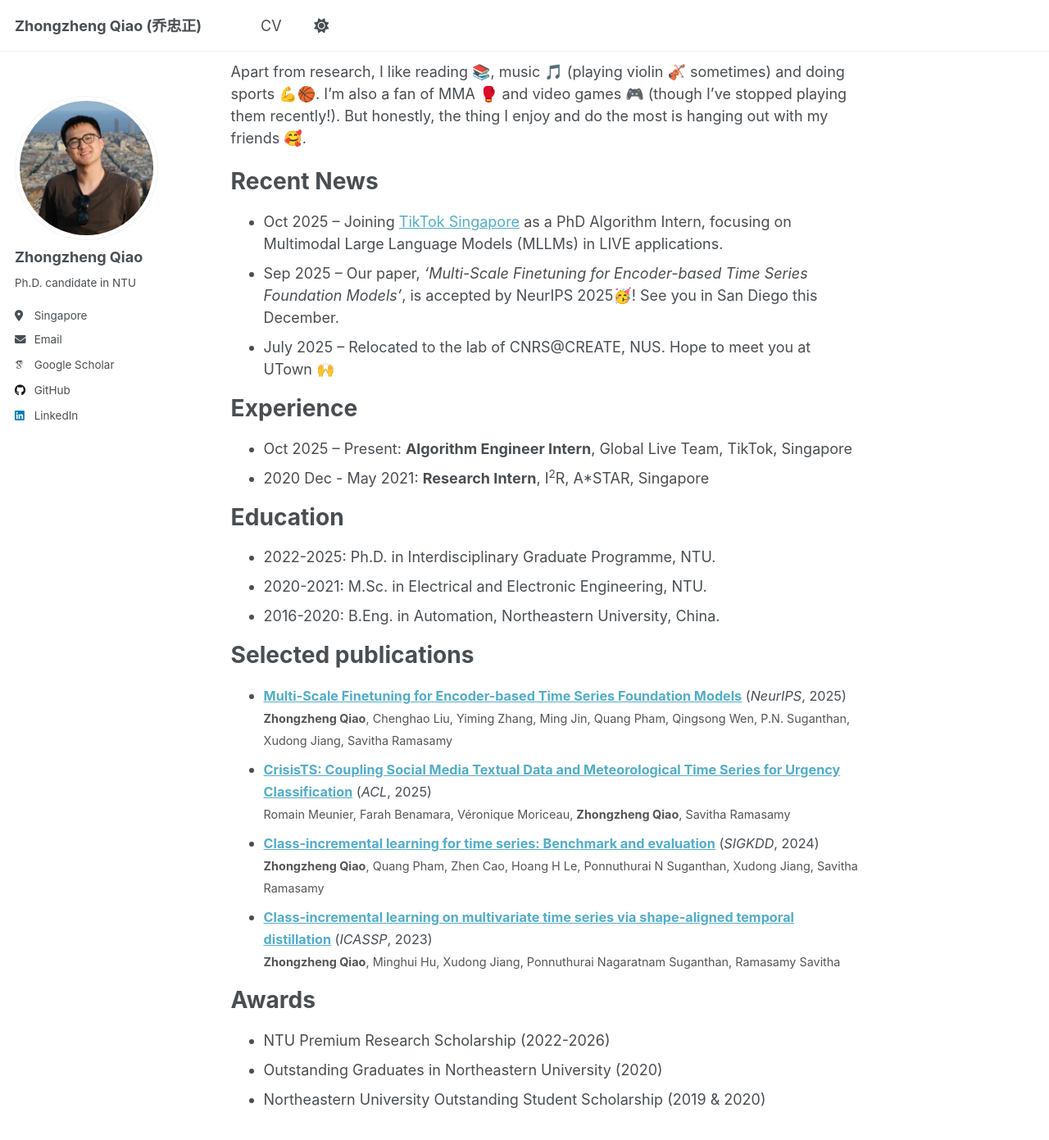
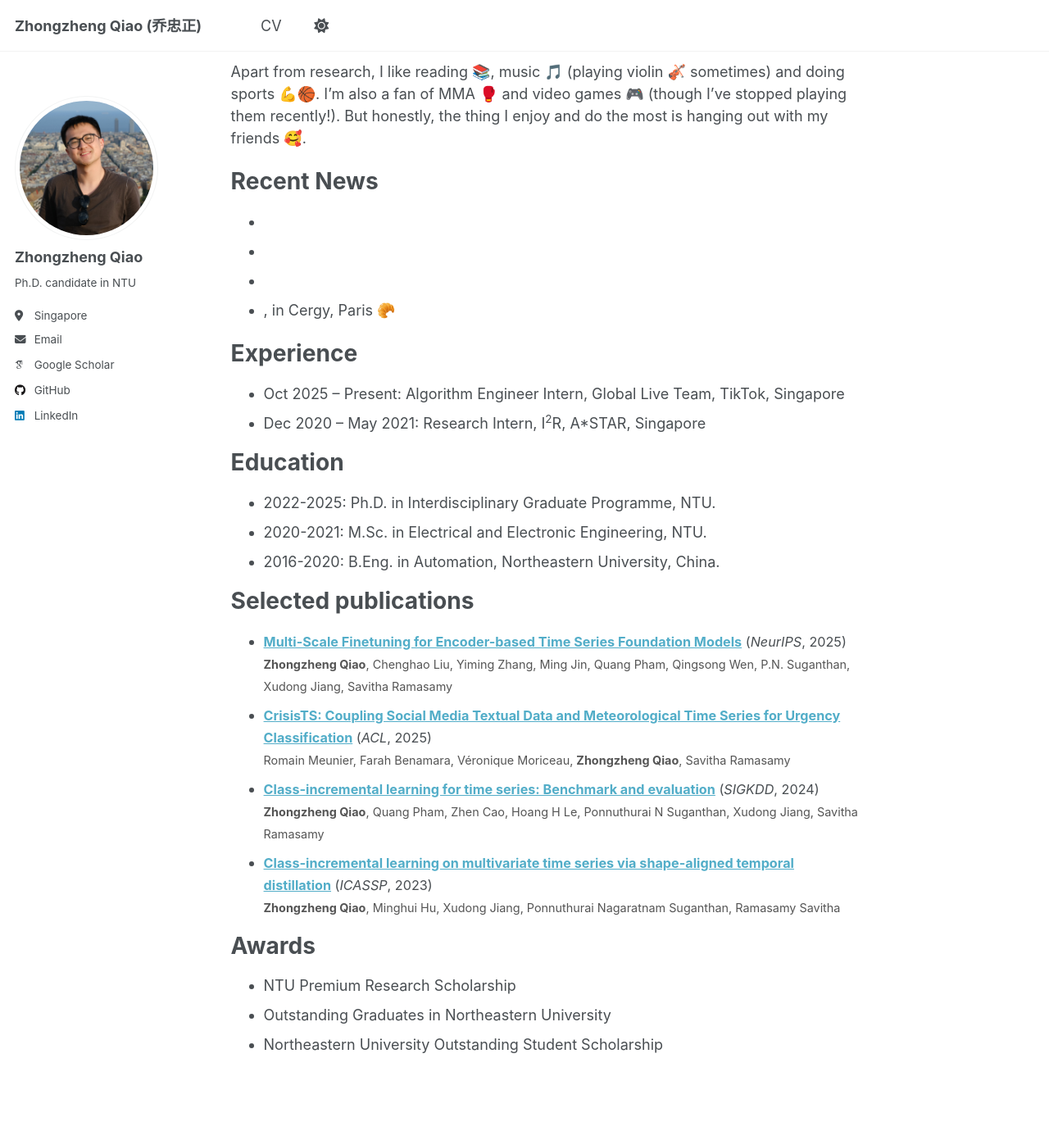
Before and after one commit to zqiao11/zqiao11.github.io, a Jekyll site: the page built from _pages/about.md, in a window 1280 px wide and 1400 px high, scrolled down 377 px. Shown: the top 1391 px of the window at 82% size. Built offline with Jekyll 4.4.1, drawn with Linux system fonts in a browser that asks for light colours; some web fonts are replaced.

Commit message:
Update Experiences and News

```diff
--- a/_pages/about.md
+++ b/_pages/about.md
@@ -30,15 +30,17 @@ Apart from research, I like reading 📚, music 🎵 (playing violin 🎻 someti
 
 Recent News
 ======
-* Oct 2025 – Joining [TikTok Singapore](https://www.tiktok.com/about) as a PhD Algorithm Intern, focusing on Multimodal Large Language Models (MLLMs) in LIVE applications.
-* Sep 2025 – Our paper, *'Multi-Scale Finetuning for Encoder-based Time Series Foundation Models'*, is accepted by NeurIPS 2025🥳! See you in San Diego this December.
-* July 2025 – Relocated to the lab of CNRS@CREATE, NUS. Hope to meet you at UTown 🙌
+* [Oct 2025]: Joining [TikTok Singapore](https://www.tiktok.com/about) as a PhD Algorithm Intern, focusing on Multimodal Large Language Models (MLLMs) in LIVE applications.
+* [Sep 2025]: Our [paper](https://arxiv.org/abs/2506.14087) is accepted by NeurIPS 2025🥳 See you in San Diego this December!
+* [July 2025]: Relocated to the lab of CNRS@CREATE. Hope to meet you at UTown 🙌
+* [June 2025]: Attended our programme’s yearly workshop, [SINFRA 2025](https://ipal.cnrs.fr/sinfra-2025-25-27-june/)
+, in Cergy, Paris 🥐
 
 
 Experience
 ======
-* Oct 2025 – Present: **Algorithm Engineer Intern**, Global Live Team, TikTok, Singapore
-* 2020 Dec - May 2021: **Research Intern**, I<sup>2</sup>R, A*STAR, Singapore
+* Oct 2025 – Present: Algorithm Engineer Intern, Global Live Team, TikTok, Singapore
+* Dec 2020 – May 2021: Research Intern, I<sup>2</sup>R, A*STAR, Singapore
 
 
 
@@ -67,6 +69,6 @@ Selected publications
 
 Awards
 ======
-* NTU Premium Research Scholarship (2022-2026)
-* Outstanding Graduates in Northeastern University (2020)
-* Northeastern University Outstanding Student Scholarship (2019 & 2020)
+* NTU Premium Research Scholarship
+* Outstanding Graduates in Northeastern University
+* Northeastern University Outstanding Student Scholarship
```
